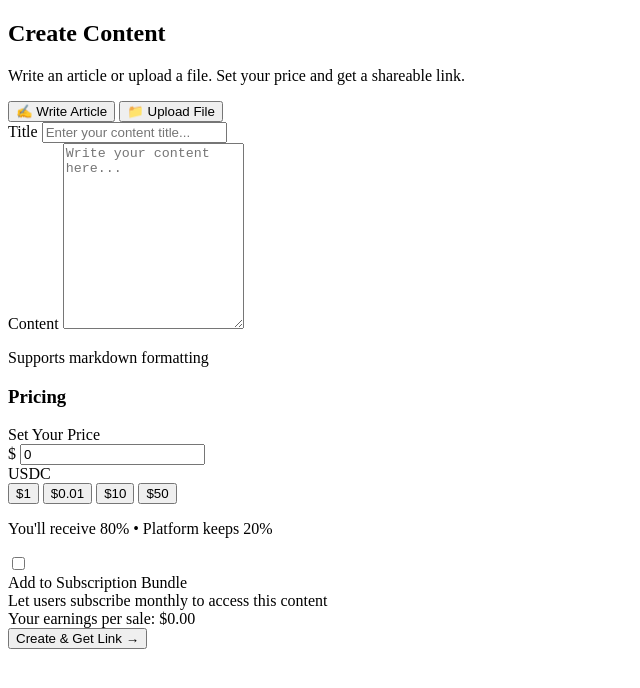
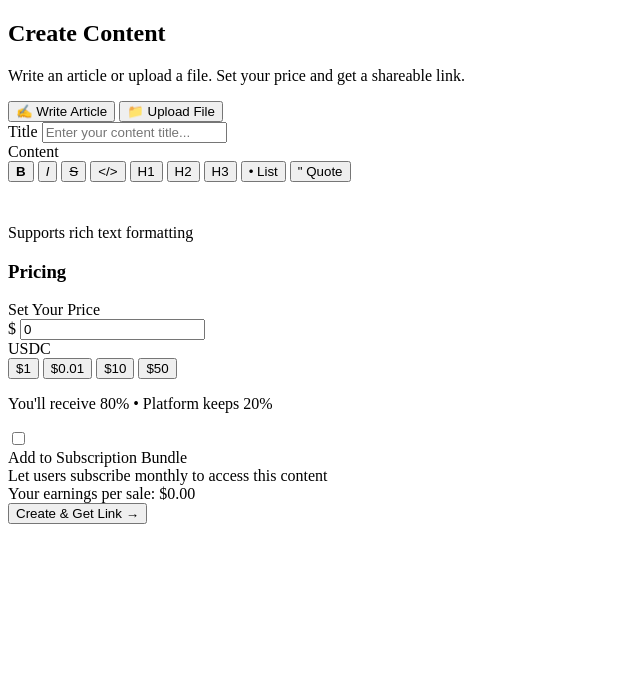
Before and after one commit to emperorsixpacks/shareme, a SvelteKit app in the folder shareme_web/: page /share in a window 1280 px wide. Shown: the top 688 px of the page, without its empty margins (0-640 px from the left). Built offline with nearby package versions, Linux system fonts and the light colour scheme.

Commit message:
feat: implement rich text editor

```diff
--- /dev/null
+++ b/shareme_web/src/lib/components/RichTextEditor.svelte
@@ -0,0 +1,161 @@
+<script lang="ts">
+    import { onMount, onDestroy } from "svelte";
+    import { Editor } from "@tiptap/core";
+    import StarterKit from "@tiptap/starter-kit";
+    import { browser } from "$app/environment";
+
+    export let content: string = "";
+    export let placeholder: string = "Start writing...";
+
+    let element: HTMLElement;
+    let editor: Editor;
+
+    onMount(() => {
+        if (browser && element) {
+            editor = new Editor({
+                element: element,
+                extensions: [StarterKit],
+                content: content,
+                editorProps: {
+                    attributes: {
+                        class: "prose prose-invert max-w-none focus:outline-none min-h-[300px] p-4",
+                    },
+                },
+                onTransaction: () => {
+                    content = editor.getHTML();
+                },
+            });
+        }
+    });
+
+    onDestroy(() => {
+        if (editor) {
+            editor.destroy();
+        }
+    });
+
+    $: if (editor && content !== editor.getHTML()) {
+        editor.commands.setContent(content, false);
+    }
+</script>
+
+<div
+    class="tiptap-wrapper bg-white/5 border border-white/10 rounded-lg focus-within:border-purple-500 transition"
+>
+    <!-- Toolbar -->
+    {#if browser && editor}
+        <div class="flex flex-wrap gap-1 p-2 border-b border-white/10">
+            <button
+                on:click={() => editor.chain().focus().toggleBold().run()}
+                class="px-3 py-1 rounded hover:bg-white/10 transition"
+                class:bg-white={editor.isActive("bold")}
+                type="button"
+            >
+                <strong>B</strong>
+            </button>
+            <button
+                on:click={() => editor.chain().focus().toggleItalic().run()}
+                class="px-3 py-1 rounded hover:bg-white/10 transition"
+                class:bg-white={editor.isActive("italic")}
+                type="button"
+            >
+                <em>I</em>
+            </button>
+            <button
+                on:click={() => editor.chain().focus().toggleStrike().run()}
+                class="px-3 py-1 rounded hover:bg-white/10 transition"
+                class:bg-white={editor.isActive("strike")}
+                type="button"
+            >
+                <del>S</del>
+            </button>
+            <button
+                on:click={() => editor.chain().focus().toggleCode().run()}
+                class="px-3 py-1 rounded hover:bg-white/10 transition"
+                class:bg-white={editor.isActive("code")}
+                type="button"
+            >
+                &lt;/&gt;
+            </button>
+            <button
+                on:click={() =>
+                    editor.chain().focus().toggleHeading({ level: 1 }).run()}
+                class="px-3 py-1 rounded hover:bg-white/10 transition"
+                class:bg-white={editor.isActive("heading", { level: 1 })}
+                type="button"
+            >
+                H1
+            </button>
+            <button
+                on:click={() =>
+                    editor.chain().focus().toggleHeading({ level: 2 }).run()}
+                class="px-3 py-1 rounded hover:bg-white/10 transition"
+                class:bg-white={editor.isActive("heading", { level: 2 })}
+                type="button"
+            >
+                H2
+            </button>
+            <button
+                on:click={() =>
+                    editor.chain().focus().toggleHeading({ level: 3 }).run()}
+                class="px-3 py-1 rounded hover:bg-white/10 transition"
+                class:bg-white={editor.isActive("heading", { level: 3 })}
+                type="button"
+            >
+                H3
+            </button>
+            <button
+                on:click={() => editor.chain().focus().toggleBulletList().run()}
+                class="px-3 py-1 rounded hover:bg-white/10 transition"
+                class:bg-white={editor.isActive("bulletList")}
+                type="button"
+            >
+                • List
+            </button>
+            <button
+                on:click={() => editor.chain().focus().toggleBlockquote().run()}
+                class="px-3 py-1 rounded hover:bg-white/10 transition"
+                class:bg-white={editor.isActive("blockquote")}
+                type="button"
+            >
+                " Quote
+            </button>
+        </div>
+    {/if}
+
+    <!-- Editor -->
+    <div bind:this={element} class="text-white"></div>
+</div>
+
+<style>
+    :global(.tiptap p.is-editor-empty:first-child::before) {
+        color: #adb5bd;
+        content: attr(data-placeholder);
+        float: left;
+        height: 0;
+        pointer-events: none;
+    }
+
+    :global(.tiptap p) {
+        margin: 0.5rem 0;
+    }
+
+    :global(.tiptap h2) {
+        font-size: 1.5rem;
+        font-weight: bold;
+        margin: 1rem 0 0.5rem;
+    }
+
+    :global(.tiptap ul) {
+        padding-left: 1.5rem;
+        list-style: disc;
+    }
+
+    :global(.tiptap strong) {
+        font-weight: bold;
+    }
+
+    :global(.tiptap em) {
+        font-style: italic;
+    }
+</style>
--- a/shareme_web/src/routes/share/+page.svelte
+++ b/shareme_web/src/routes/share/+page.svelte
@@ -1,8 +1,11 @@
 <script lang="ts">
-    let contentType: "write" | "upload" = "write";
+	import RichTextEditor from '$lib/components/RichTextEditor.svelte';
+
+	let contentType: 'write' | 'upload' = 'write';
 	let price: number = 0.0;
+	let content: string = '';
 
-    function setContentType(type: "write" | "upload") {
+	function setContentType(type: 'write' | 'upload') {
 		contentType = type;
 	}
 
@@ -22,22 +25,26 @@
     <!-- Content Type Selector -->
     <div class="flex gap-4 mb-8">
         <button
-            on:click={() => setContentType("write")}
+            on:click={() => setContentType('write')}
             class="flex-1 px-6 py-3 rounded-lg font-medium transition"
-            class:bg-purple-600={contentType === "write"}
-            class:bg-gray-400={contentType !== "write"}
-            class:border={contentType !== "write"}
-            class:border-gray-400={contentType !== "write"}
+            class:bg-purple-600={contentType === 'write'}
+            class:bg-white={contentType !== 'write'}
+            class:bg-opacity-5={contentType !== 'write'}
+            class:border={contentType !== 'write'}
+            class:border-white={contentType !== 'write'}
+            class:border-opacity-10={contentType !== 'write'}
         >
             ✍️ Write Article
         </button>
         <button
-            on:click={() => setContentType("upload")}
+            on:click={() => setContentType('upload')}
             class="flex-1 px-6 py-3 rounded-lg font-medium hover:bg-white/10 transition"
-            class:bg-purple-600={contentType === "upload"}
-            class:bg-gray-400={contentType !== "upload"}
-            class:border={contentType !== "upload"}
-            class:border-gray-400={contentType !== "upload"}
+            class:bg-purple-600={contentType === 'upload'}
+            class:bg-white={contentType !== 'upload'}
+            class:bg-opacity-5={contentType !== 'upload'}
+            class:border={contentType !== 'upload'}
+            class:border-white={contentType !== 'upload'}
+            class:border-opacity-10={contentType !== 'upload'}
         >
             📁 Upload File
         </button>
@@ -58,25 +65,24 @@
         </div>
 
         <!-- Write Content Section -->
-        {#if contentType === "write"}
+        {#if contentType === 'write'}
             <div>
                 <div class="mb-6">
                     <label class="block text-sm font-medium mb-2">Content</label
                     >
-                    <textarea
+                    <RichTextEditor
+						bind:content
 						placeholder="Write your content here..."
-                        rows="12"
-                        class="w-full bg-white/5 border border-white/10 rounded-lg px-4 py-3 focus:outline-none focus:border-purple-500 transition resize-none"
-                    ></textarea>
+					/>
                     <p class="text-xs text-gray-500 mt-2">
-                        Supports markdown formatting
+                        Supports rich text formatting
                     </p>
                 </div>
             </div>
         {/if}
 
         <!-- Upload File Section -->
-        {#if contentType === "upload"}
+        {#if contentType === 'upload'}
             <div>
                 <div class="mb-6">
                     <label class="block text-sm font-medium mb-2"
@@ -104,7 +110,7 @@
                     <textarea
                         placeholder="Describe what buyers will get..."
                         rows="4"
-                        class="w-full bg-white/5 border border-white/10 rounded-lg px-4 py-3 focus:outline-none focus:border-500 transition resize-none"
+                        class="w-full bg-white/5 border border-white/10 rounded-lg px-4 py-3 focus:outline-none focus:border-purple-500 transition resize-none"
                     ></textarea>
                 </div>
             </div>
@@ -120,7 +126,10 @@
                 >
                 <div class="flex gap-4">
                     <div class="flex-1 relative">
-                        <span class="absolute inset-y-0 left-0 pl-3 flex items-center text-gray-400">$</span>
+                        <span
+                            class="absolute inset-y-0 left-0 pl-3 flex items-center text-gray-400"
+                            >$</span
+                        >
                         <input
                             type="number"
                             placeholder="0.00"
@@ -129,7 +138,10 @@
                             bind:value={price}
                         />
                     </div>
-                    <span class="bg-white/5 border border-white/10 rounded-lg px-4 py-3 flex items-center">USDC</span>
+                    <span
+                        class="bg-white/5 border border-white/10 rounded-lg px-4 py-3 flex items-center"
+                        >USDC</span
+                    >
                 </div>
                 <div class="flex gap-2 mt-2">
                     <button
@@ -184,7 +196,9 @@
             >
                 <div class="flex justify-between items-center">
                     <span class="text-gray-400">Your earnings per sale:</span>
-                    <span class="text-2xl font-bold text-green-400">${(price * 0.8).toFixed(2)}</span>
+                    <span class="text-2xl font-bold text-green-400"
+                        >${(price * 0.8).toFixed(2)}</span
+                    >
                 </div>
             </div>
         </div>
```
Lines whose indentation alone changed are shown as unchanged.
